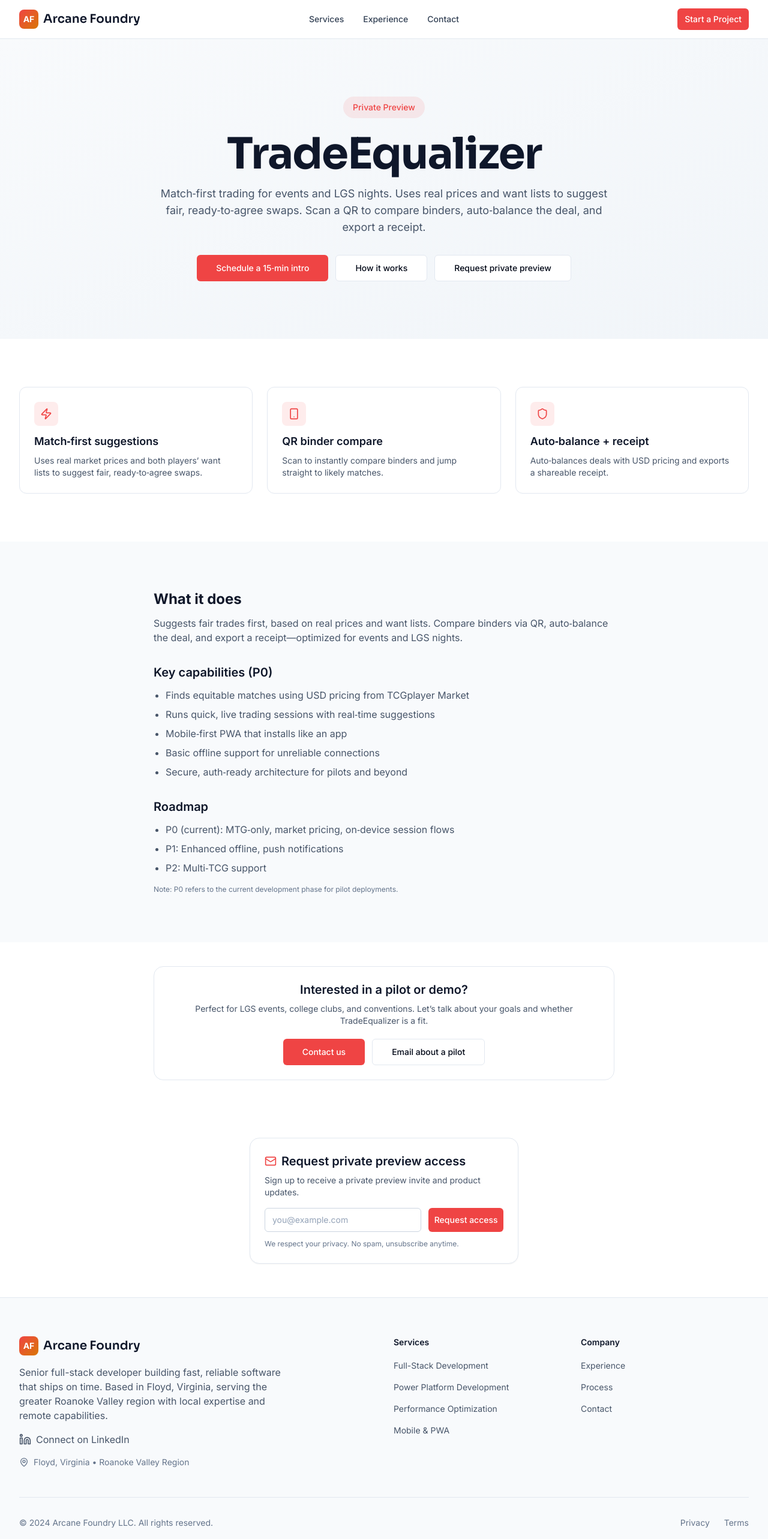
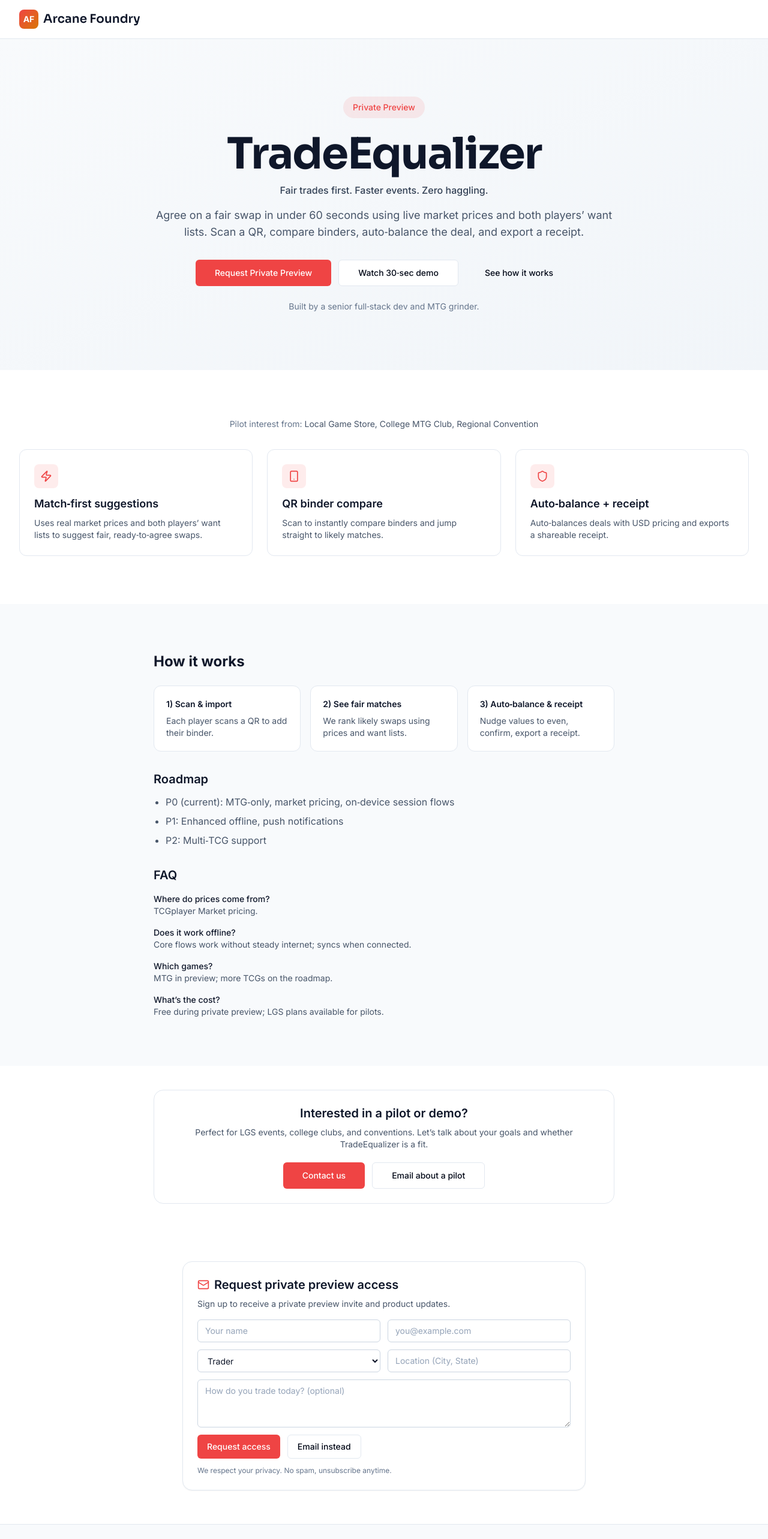
Before and after one commit to ArcaneFoundryLLC/ArcaneFoundry, a Next.js app in the folder arcanefoundry/: page /tradeequalizer in a window 1280 px wide. Shown: the top 2566 px of the page at 60% size. Built offline with nearby package versions, Linux system fonts and the light colour scheme.

Commit message:
tightened up the design

```diff
--- a/arcanefoundry/app/tradeequalizer/page.tsx
+++ b/arcanefoundry/app/tradeequalizer/page.tsx
@@ -30,6 +30,7 @@
       <TechOverview />
       <CTABand />
       <SignupSection />
+      <MobileStickyCTA />
     </div>
   );
 }
@@ -45,22 +46,22 @@
           <h1 className="font-display text-4xl font-bold tracking-tight text-slate-900 sm:text-6xl lg:text-7xl">
             TradeEqualizer
           </h1>
+          <p className="mt-3 text-base font-medium text-slate-700">Fair trades first. Faster events. Zero haggling.</p>
           <p className="mt-4 text-slate-600 sm:text-lg">
-            Match‑first trading for events and LGS nights. Uses real prices and
-            want lists to suggest fair, ready‑to‑agree swaps. Scan a QR to
-            compare binders, auto‑balance the deal, and export a receipt.
+            Agree on a fair swap in under 60 seconds using live market prices and both players’ want lists. Scan a QR, compare binders, auto‑balance the deal, and export a receipt.
           </p>
           <div className="mt-8 flex flex-col gap-3 sm:flex-row sm:justify-center">
             <Button variant="ember" size="lg" className="w-full sm:w-auto" asChild>
-              <a href="#cta">Schedule a 15‑min intro</a>
+              <a href="#signup">Request Private Preview</a>
             </Button>
             <Button variant="outline" size="lg" className="w-full sm:w-auto" asChild>
-              <a href="#tech">How it works</a>
+              <a href="#demo">Watch 30‑sec demo</a>
             </Button>
-            <Button variant="outline" size="lg" className="w-full sm:w-auto" asChild>
-              <a href="#signup">Request private preview</a>
+            <Button variant="ghost" size="lg" className="w-full sm:w-auto" asChild>
+              <a href="#tech">See how it works</a>
             </Button>
           </div>
+          <p className="mt-6 text-sm text-slate-500">Built by a senior full‑stack dev and MTG grinder.</p>
         </div>
       </Container>
     </section>
@@ -71,6 +72,9 @@
   return (
     <section className="py-14 sm:py-20">
       <Container>
+        <div className="mx-auto mb-8 max-w-3xl text-center text-sm text-slate-600">
+          <span className="text-slate-500">Pilot interest from:</span> Local Game Store, College MTG Club, Regional Convention
+        </div>
         <div className="grid grid-cols-1 gap-6 sm:grid-cols-3">
           <div className="rounded-xl border border-slate-200 bg-white p-6">
             <div className="mb-3 inline-flex h-10 w-10 items-center justify-center rounded-lg bg-ember/10 text-ember">
@@ -141,22 +145,21 @@
     <section id="tech" className="py-14 sm:py-20 bg-slate-50">
       <Container>
         <div className="mx-auto max-w-3xl">
-          <h2 className="text-2xl font-bold text-slate-900">What it does</h2>
-          <p className="mt-3 text-slate-600">
-            Suggests fair trades first, based on real prices and want lists.
-            Compare binders via QR, auto‑balance the deal, and export a
-            receipt—optimized for events and LGS nights.
-          </p>
-          <h3 className="mt-8 text-xl font-semibold text-slate-900">
-            Key capabilities (P0)
-          </h3>
-          <ul className="mt-3 list-disc space-y-2 pl-5 text-slate-600">
-            <li>Finds equitable matches using USD pricing from TCGplayer Market</li>
-            <li>Runs quick, live trading sessions with real‑time suggestions</li>
-            <li>Mobile‑first PWA that installs like an app</li>
-            <li>Basic offline support for unreliable connections</li>
-            <li>Secure, auth‑ready architecture for pilots and beyond</li>
-          </ul>
+          <h2 className="text-2xl font-bold text-slate-900">How it works</h2>
+          <div className="mt-6 grid grid-cols-1 gap-4 sm:grid-cols-3">
+            <div className="rounded-xl border border-slate-200 bg-white p-5">
+              <div className="text-sm font-semibold text-slate-900">1) Scan & import</div>
+              <p className="mt-2 text-sm text-slate-600">Each player scans a QR to add their binder.</p>
+            </div>
+            <div className="rounded-xl border border-slate-200 bg-white p-5">
+              <div className="text-sm font-semibold text-slate-900">2) See fair matches</div>
+              <p className="mt-2 text-sm text-slate-600">We rank likely swaps using prices and want lists.</p>
+            </div>
+            <div className="rounded-xl border border-slate-200 bg-white p-5">
+              <div className="text-sm font-semibold text-slate-900">3) Auto‑balance & receipt</div>
+              <p className="mt-2 text-sm text-slate-600">Nudge values to even, confirm, export a receipt.</p>
+            </div>
+          </div>
           <h3 className="mt-8 text-xl font-semibold text-slate-900">
             Roadmap
           </h3>
@@ -165,13 +168,47 @@
             <li>P1: Enhanced offline, push notifications</li>
             <li>P2: Multi‑TCG support</li>
           </ul>
-          <p className="mt-4 text-xs text-slate-500">
-            Note: P0 refers to the current development phase for pilot deployments.
-          </p>
+          <div className="mt-8">
+            <h3 className="text-xl font-semibold text-slate-900">FAQ</h3>
+            <dl className="mt-4 space-y-4">
+              <div>
+                <dt className="text-sm font-medium text-slate-900">Where do prices come from?</dt>
+                <dd className="text-sm text-slate-600">TCGplayer Market pricing.</dd>
+              </div>
+              <div>
+                <dt className="text-sm font-medium text-slate-900">Does it work offline?</dt>
+                <dd className="text-sm text-slate-600">Core flows work without steady internet; syncs when connected.</dd>
+              </div>
+              <div>
+                <dt className="text-sm font-medium text-slate-900">Which games?</dt>
+                <dd className="text-sm text-slate-600">MTG in preview; more TCGs on the roadmap.</dd>
+              </div>
+              <div>
+                <dt className="text-sm font-medium text-slate-900">What’s the cost?</dt>
+                <dd className="text-sm text-slate-600">Free during private preview; LGS plans available for pilots.</dd>
+              </div>
+            </dl>
+          </div>
         </div>
       </Container>
     </section>
   );
 }
 
+// Sticky CTA on mobile
+function MobileStickyCTA() {
+  return (
+    <div className="fixed inset-x-0 bottom-0 z-40 bg-white/90 backdrop-blur supports-[backdrop-filter]:bg-white/70 p-3 shadow-t sm:hidden">
+      <div className="mx-auto max-w-3xl flex gap-3">
+        <Button variant="ember" className="flex-1" asChild>
+          <a href="#signup">Request private preview</a>
+        </Button>
+        <Button variant="outline" className="flex-1" asChild>
+          <a href="#demo">Watch demo</a>
+        </Button>
+      </div>
+    </div>
+  );
+}
+
 // SignupSection is a client component imported from ./signup-section
--- a/arcanefoundry/app/tradeequalizer/signup-section.tsx
+++ b/arcanefoundry/app/tradeequalizer/signup-section.tsx
@@ -6,7 +6,11 @@
 import { Mail } from "lucide-react";
 
 export default function SignupSection() {
+  const [name, setName] = useState("");
   const [email, setEmail] = useState("");
+  const [role, setRole] = useState<"trader" | "lgs_owner" | "club_officer" | "other">("trader");
+  const [location, setLocation] = useState("");
+  const [notes, setNotes] = useState("");
   const [status, setStatus] = useState<"idle" | "loading" | "success" | "error">("idle");
   const [message, setMessage] = useState<string>("");
 
@@ -18,13 +22,23 @@
       const response = await fetch("/api/subscribe", {
         method: "POST",
         headers: { "Content-Type": "application/json" },
-        body: JSON.stringify({ email, source: "tradeequalizer" }),
+        body: JSON.stringify({
+          name,
+          email,
+          role,
+          location,
+          notes,
+          source: "tradeequalizer",
+        }),
       });
       const data = await response.json();
       if (!response.ok) throw new Error(data?.error || "Failed to subscribe");
       setStatus("success");
       setMessage("Thanks! We'll keep you posted.");
+      setName("");
       setEmail("");
+      setLocation("");
+      setNotes("");
     } catch (error: unknown) {
       setStatus("error");
       setMessage(error instanceof Error ? error.message : "Something went wrong");
@@ -34,7 +48,7 @@
   return (
     <section id="signup" className="py-10 sm:py-14">
       <Container>
-        <div className="mx-auto max-w-md rounded-2xl border border-slate-200 bg-white p-6 shadow-sm">
+        <div className="mx-auto max-w-2xl rounded-2xl border border-slate-200 bg-white p-6 shadow-sm">
           <div className="flex items-center gap-2">
             <Mail className="h-5 w-5 text-ember" />
             <h2 className="text-xl font-semibold text-slate-900">Request private preview access</h2>
@@ -42,20 +56,57 @@
           <p className="mt-2 text-sm text-slate-600">
             Sign up to receive a private preview invite and product updates.
           </p>
-          <form onSubmit={onSubmit} className="mt-4 grid grid-cols-1 gap-3 sm:grid-cols-3">
+          <form onSubmit={onSubmit} className="mt-4 grid grid-cols-1 gap-3 sm:grid-cols-2">
+            <input
+              type="text"
+              required
+              autoComplete="name"
+              placeholder="Your name"
+              className="w-full rounded-md border border-slate-300 bg-white px-3 py-2 text-sm text-slate-900 placeholder-slate-400 focus:border-ember focus:outline-none focus:ring-2 focus:ring-ember/20"
+              value={name}
+              onChange={(e) => setName(e.target.value)}
+            />
             <input
               type="email"
               required
               inputMode="email"
               autoComplete="email"
               placeholder="you@example.com"
-              className="sm:col-span-2 w-full rounded-md border border-slate-300 bg-white px-3 py-2 text-sm text-slate-900 placeholder-slate-400 focus:border-ember focus:outline-none focus:ring-2 focus:ring-ember/20"
+              className="w-full rounded-md border border-slate-300 bg-white px-3 py-2 text-sm text-slate-900 placeholder-slate-400 focus:border-ember focus:outline-none focus:ring-2 focus:ring-ember/20"
               value={email}
               onChange={(e) => setEmail(e.target.value)}
             />
-            <Button type="submit" variant="ember" disabled={status === "loading"}>
-              {status === "loading" ? "Submitting…" : "Request access"}
-            </Button>
+            <select
+              className="w-full rounded-md border border-slate-300 bg-white px-3 py-2 text-sm text-slate-900 focus:border-ember focus:outline-none focus:ring-2 focus:ring-ember/20"
+              value={role}
+              onChange={(e) => setRole(e.target.value as typeof role)}
+            >
+              <option value="trader">Trader</option>
+              <option value="lgs_owner">LGS Owner</option>
+              <option value="club_officer">Club Officer</option>
+              <option value="other">Other</option>
+            </select>
+            <input
+              type="text"
+              placeholder="Location (City, State)"
+              className="w-full rounded-md border border-slate-300 bg-white px-3 py-2 text-sm text-slate-900 placeholder-slate-400 focus:border-ember focus:outline-none focus:ring-2 focus:ring-ember/20"
+              value={location}
+              onChange={(e) => setLocation(e.target.value)}
+            />
+            <textarea
+              placeholder="How do you trade today? (optional)"
+              className="sm:col-span-2 w-full min-h-20 rounded-md border border-slate-300 bg-white px-3 py-2 text-sm text-slate-900 placeholder-slate-400 focus:border-ember focus:outline-none focus:ring-2 focus:ring-ember/20"
+              value={notes}
+              onChange={(e) => setNotes(e.target.value)}
+            />
+            <div className="sm:col-span-2 flex gap-3">
+              <Button type="submit" variant="ember" disabled={status === "loading"}>
+                {status === "loading" ? "Submitting…" : "Request access"}
+              </Button>
+              <Button type="button" variant="outline" asChild>
+                <a href="mailto:josh@arcane-foundry.com?subject=TradeEqualizer%20pilot%20inquiry">Email instead</a>
+              </Button>
+            </div>
           </form>
           {message && (
             <p
--- a/arcanefoundry/components/layout/header.tsx
+++ b/arcanefoundry/components/layout/header.tsx
@@ -1,6 +1,7 @@
 "use client"
 
 import Link from "next/link"
+import { usePathname } from "next/navigation"
 import { Button } from "@/components/ui/button"
 import { Container } from "@/components/ui/container"
 import { Menu, X } from "lucide-react"
@@ -14,6 +15,8 @@
 
 export function Header() {
   const [mobileMenuOpen, setMobileMenuOpen] = useState(false)
+  const pathname = usePathname()
+  const isTradeEqualizer = pathname?.startsWith("/tradeequalizer")
 
   return (
     <>
@@ -29,6 +32,18 @@
           <nav className="flex h-16 items-center justify-between">
           {/* Logo */}
           <div className="flex lg:flex-1">
+            {isTradeEqualizer ? (
+              <div className="-m-1.5 p-1.5 cursor-default" aria-label="Arcane Foundry">
+                <div className="flex items-center space-x-2">
+                  <div className="h-8 w-8 rounded-lg bg-gradient-to-br from-ember to-copper flex items-center justify-center">
+                    <span className="text-white font-bold text-sm">AF</span>
+                  </div>
+                  <span className="font-display text-xl font-semibold text-slate-900">
+                    Arcane Foundry
+                  </span>
+                </div>
+              </div>
+            ) : (
               <Link href="/" className="-m-1.5 p-1.5">
                 <span className="sr-only">Arcane Foundry</span>
                 <div className="flex items-center space-x-2">
@@ -40,9 +55,11 @@
                   </span>
                 </div>
               </Link>
+            )}
           </div>
 
           {/* Desktop Navigation */}
+          {!isTradeEqualizer && (
             <nav className="hidden lg:flex lg:gap-x-8" aria-label="Main navigation">
               {navigation.map((item) => (
                 <a
@@ -55,15 +72,19 @@
                 </a>
               ))}
             </nav>
+          )}
 
           {/* CTA Button */}
+          {!isTradeEqualizer && (
             <div className="hidden lg:flex lg:flex-1 lg:justify-end">
               <Button variant="ember" size="sm" asChild>
                 <a href="#contact">Start a Project</a>
               </Button>
             </div>
+          )}
 
           {/* Mobile menu button */}
+          {!isTradeEqualizer && (
             <div className="flex lg:hidden">
               <Button
                 variant="ghost"
@@ -78,10 +99,11 @@
                 )}
               </Button>
             </div>
+          )}
         </nav>
 
         {/* Mobile Navigation */}
-        {mobileMenuOpen && (
+        {!isTradeEqualizer && mobileMenuOpen && (
           <nav className="lg:hidden" aria-label="Mobile navigation">
             <div className="space-y-1 px-2 pb-3 pt-2">
               {navigation.map((item) => (
```
Lines whose indentation alone changed are shown as unchanged.
